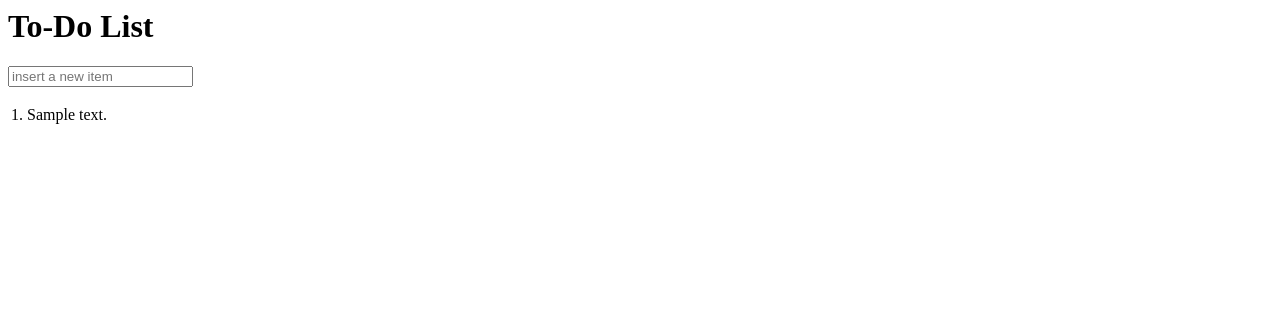
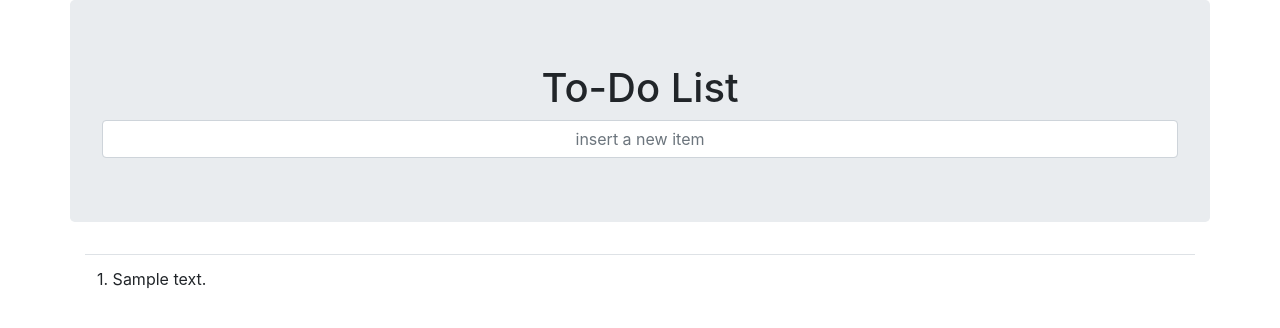
Before and after one commit to jonathanbeber/testing-boat, a Django app: page /list/1/ in a window 1280 px wide. Shown: the top 328 px of the page. Run offline with Django 3.2, Linux system fonts and the light colour scheme; tables that the repository leaves empty hold one stand-in row (values such as "Sample post"); some libraries are stand-ins or nearby versions.

Commit message:
using templates base and bootstrap

```diff
--- /dev/null
+++ b/web-app/lists/templates/base.html
@@ -0,0 +1,39 @@
+<!doctype html>
+<html lang="en">
+    <head>
+        <meta charset="utf-8">
+        <meta name="viewport" content="width=device-width, initial-scale=1, shrink-to-fit=no">
+
+        <link rel="stylesheet" href="https://stackpath.bootstrapcdn.com/bootstrap/4.1.0/css/bootstrap.min.css" integrity="sha384-9gVQ4dYFwwWSjIDZnLEWnxCjeSWFphJiwGPXr1jddIhOegiu1FwO5qRGvFXOdJZ4" crossorigin="anonymous">
+
+        <title>To-Do List</title>
+    </head>
+
+    <body>
+        <div class="container">
+          <div class="row">
+            <div class="col-md-12 col-md-offset-6 jumbotron">
+              <div class="text-center">
+                <h1>{% block header_text %}{% endblock %}</h1>
+                <form method="POST" action="{% block form_action %}{% endblock %}">
+                    <input class="text-center form-control input-lg" name="new-item" id="new-item-box" placeholder="insert a new item"/>
+                  {% csrf_token %}
+                </form>
+              </div>
+            </div>
+          </div>
+
+          <div class="row">
+            <div class="col-md-12 col-md-offset-6">
+                {% block body_content %}
+                {% endblock %}
+            </div>
+          </div>
+
+        </div>
+
+        <script src="https://code.jquery.com/jquery-3.3.1.slim.min.js" integrity="sha384-q8i/X+965DzO0rT7abK41JStQIAqVgRVzpbzo5smXKp4YfRvH+8abtTE1Pi6jizo" crossorigin="anonymous"></script>
+        <script src="https://cdnjs.cloudflare.com/ajax/libs/popper.js/1.14.0/umd/popper.min.js" integrity="sha384-cs/chFZiN24E4KMATLdqdvsezGxaGsi4hLGOzlXwp5UZB1LY//20VyM2taTB4QvJ" crossorigin="anonymous"></script>
+        <script src="https://stackpath.bootstrapcdn.com/bootstrap/4.1.0/js/bootstrap.min.js" integrity="sha384-uefMccjFJAIv6A+rW+L4AHf99KvxDjWSu1z9VI8SKNVmz4sk7buKt/6v9KI65qnm" crossorigin="anonymous"></script>
+      </body>
+</html>
--- a/web-app/lists/templates/list.html
+++ b/web-app/lists/templates/list.html
@@ -1,17 +1,13 @@
-<html>
-    <head>
-        <title>To-Do List</title>
-    </head>
-    <body>
-        <h1>To-Do List</h1>
-        <form method="POST" action="/list/{{ list.id }}/new_item">
-            <input name="new-item" id="new-item-box" placeholder="insert a new item"/>
-            {% csrf_token %}
-        </form>
-        <table id="todo-list">
-            {% for item in items %}
-                <tr><td>{{ forloop.counter }}. {{ item.text }} </td></tr>
-            {% endfor %}
-        </table>
-    </body>
-</html>
+{% extends 'base.html' %}
+
+{% block header_text %}To-Do List{% endblock %}
+
+{% block form_action %}/list/{{ list.id }}/new_item{% endblock %}
+
+{% block body_content %}
+<table class="table" id="todo-list">
+    {% for item in items %}
+        <tr><td>{{ forloop.counter }}. {{ item.text }} </td></tr>
+    {% endfor %}
+</table>
+{% endblock %}
```
Also changed, not shown: web-app/lists/templates/home.html (+5 -12 lines).
